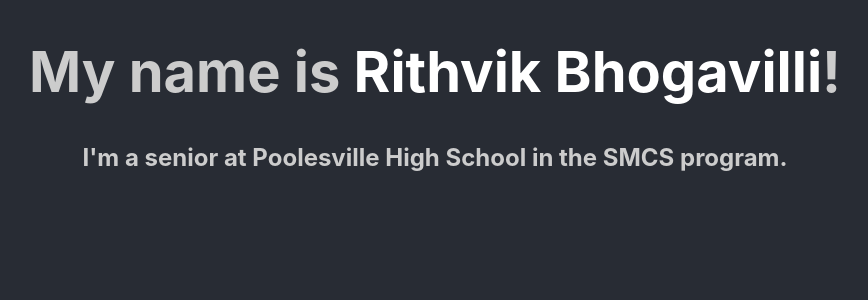
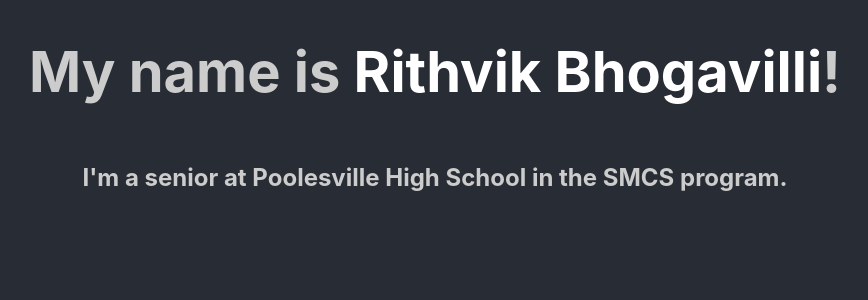
Before and after one commit to rbhog/rbhog.github.io, a React (Create React App) app: page / in a window 1280 px wide. Shown: the top 300 px of the page, without its empty margins (205-1073 px from the left). Built offline with nearby package versions, Linux system fonts and the light colour scheme.

Commit message:
more stuff

```diff
--- a/package.json
+++ b/package.json
@@ -3,6 +3,7 @@
   "version": "1.0.0",
   "main": "index.js",
   "repository": "https://github.com/rbhog/rbhog.github.io.git",
+  "homepage": "https://rbhog.github.io",
   "dependencies": {
     "@testing-library/jest-dom": "^5.11.4",
     "@testing-library/react": "^11.1.0",
@@ -17,7 +18,9 @@
     "start": "react-scripts start",
     "build": "react-scripts build",
     "test": "react-scripts test",
-    "eject": "react-scripts eject"
+    "eject": "react-scripts eject",
+    "predeploy": "yarn run build",
+    "deploy": "gh-pages -b master -d build"
   },
   "eslintConfig": {
     "extends": [
--- a/src/App.scss
+++ b/src/App.scss
@@ -18,9 +18,11 @@
 }
 
 .intro {
-    text-align: center;
-    margin: auto;
-    // vertical-align: middle;
+    align-items: center;
+    justify-content: center;
+    // margin: auto;
+    display: flex;
+    flex-direction: column;
 }
 
 .intro h1 {
```
Also changed, not shown: 2 other files (tests, documents, lock files or other folders).
